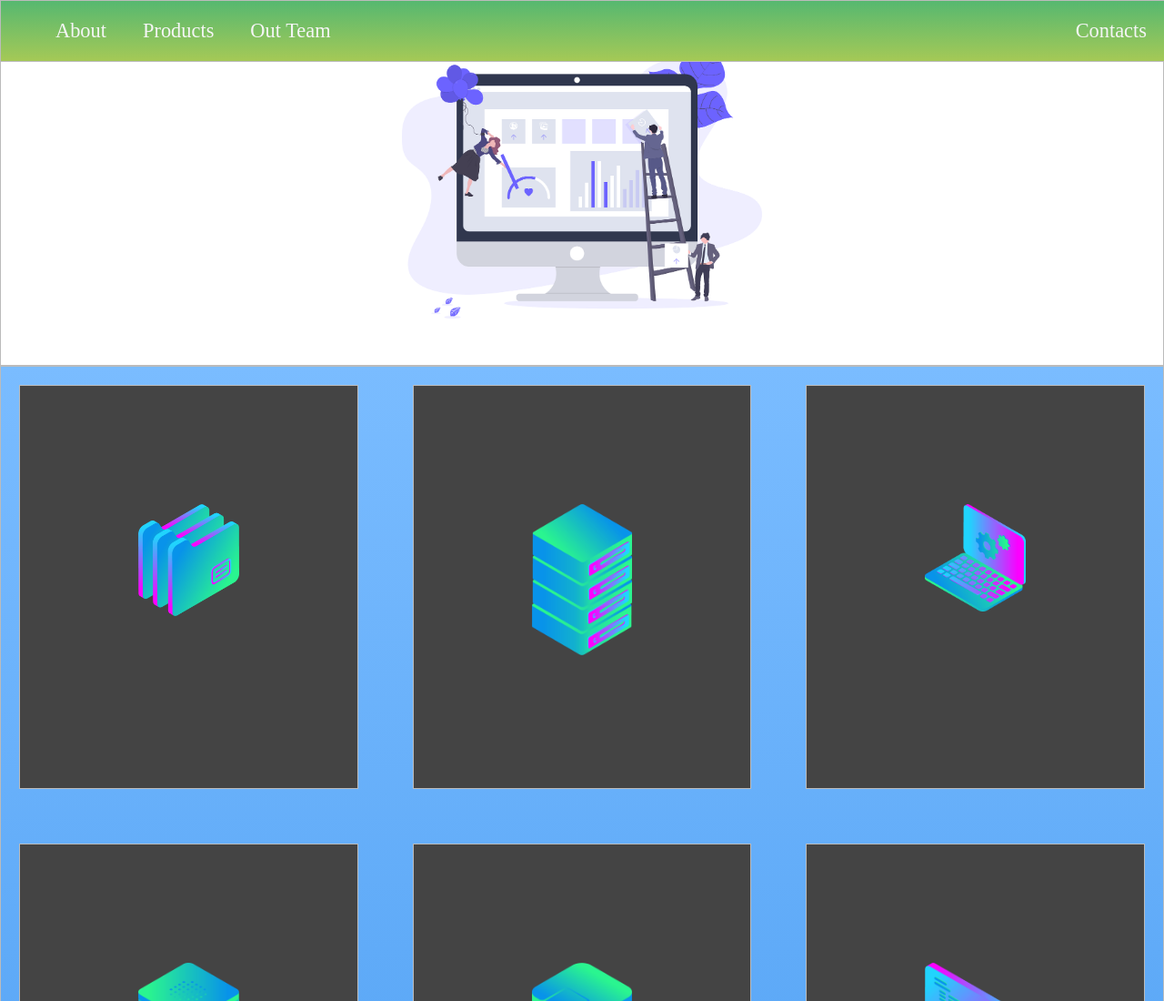
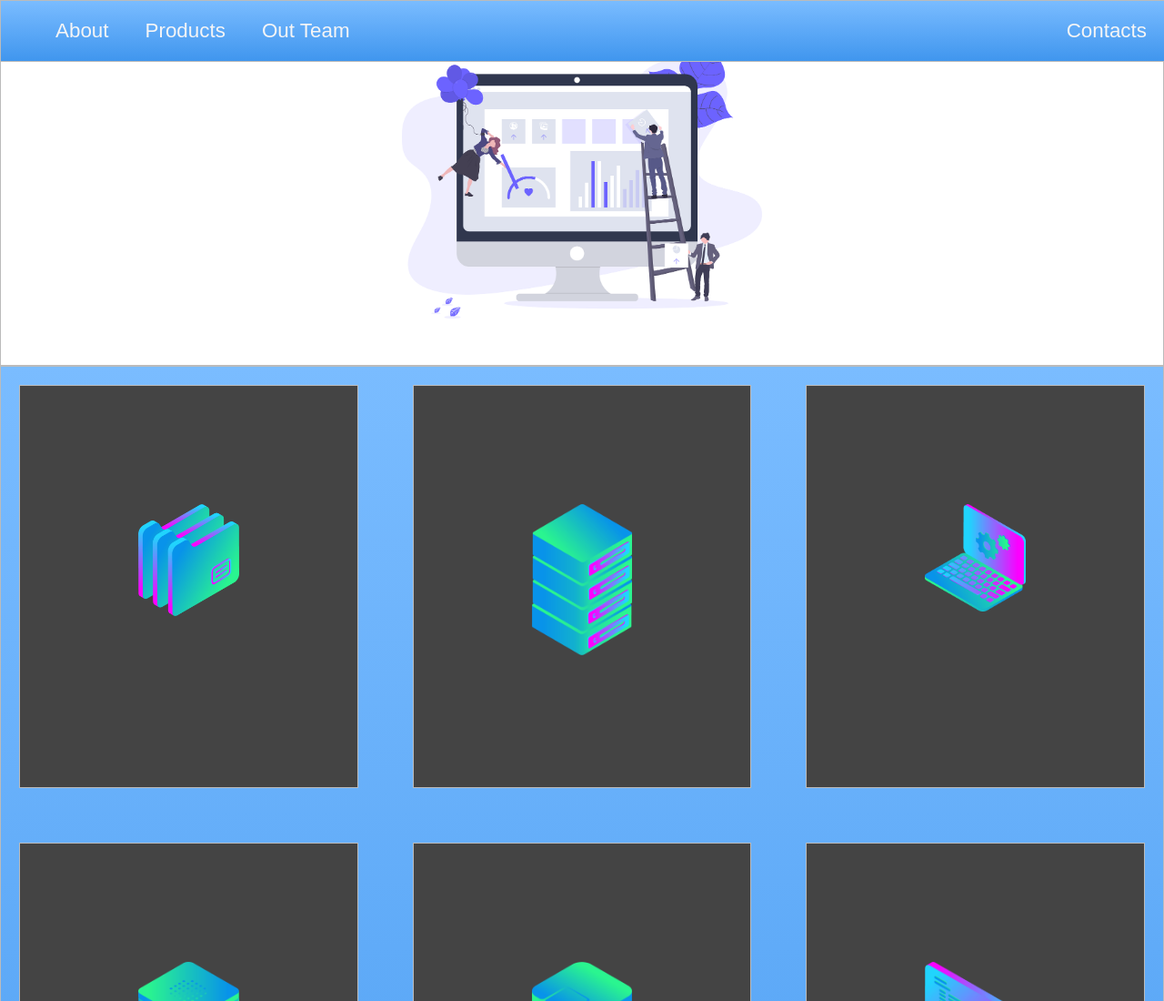
Before and after one commit to EmmaWuxy/web-dev, a plain HTML site: page css-grid/navigation-bar/index.html in a window 1280 px wide. Shown: the top 1100 px of the page at 91% size. Drawn offline with Linux system fonts and the light colour scheme.

Commit message:
change style

```diff
--- a/css-grid/navigation-bar/index.html
+++ b/css-grid/navigation-bar/index.html
@@ -5,7 +5,7 @@
   <link rel="stylesheet" type="text/css" href="./style.css">
 </head>
 <body>
-  <nav class="zone green sticky">
+  <nav class="zone blue sticky">
     <ul class="main-nav">
       <li><a href="">About</a></li>
       <li><a href="">Products</a></li>
--- a/css-grid/navigation-bar/style.css
+++ b/css-grid/navigation-bar/style.css
@@ -1,6 +1,7 @@
 /* Clear the CSS margin the bro wser orginally set up */
 body {
     margin: auto 0;
+    font-family: Arial, Helvetica, sans-serif;
 }
 
 .zone {
```
